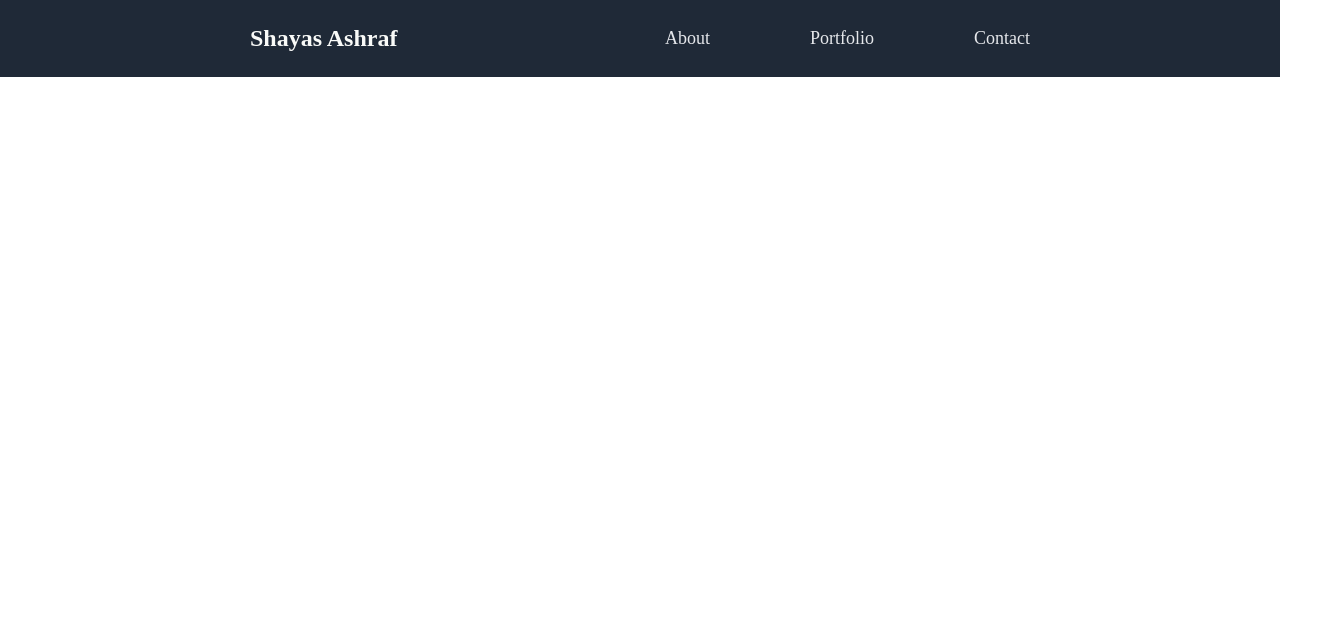
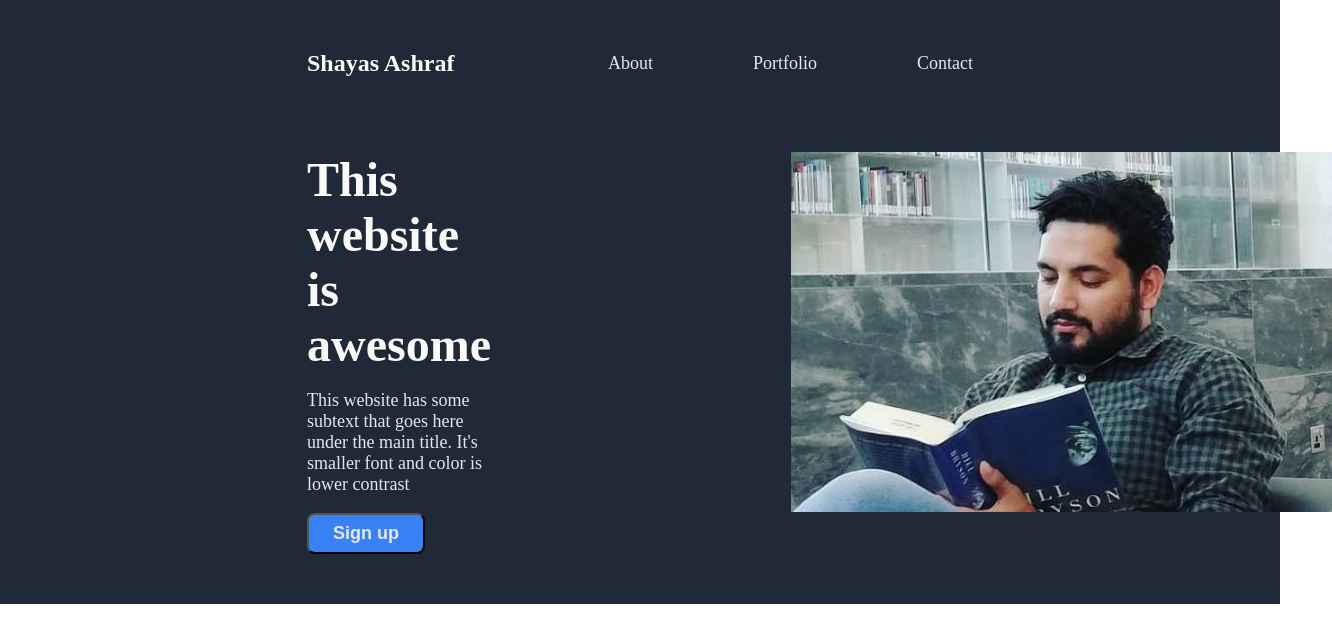
Before and after one commit to shayasgit/landing-page, a plain HTML site: page index.html in a window 1280 px wide. Shown: the whole page, 1332 px wide, since content can reach past the window. Drawn offline with Linux system fonts and the light colour scheme.

Commit message:
Header Hero section
Left side h2, p and button added and right side image added.
Both left, right side aligned with display flex with justify content
space between

```diff
--- a/index.html
+++ b/index.html
@@ -16,6 +16,16 @@
                 <li><a href="#">Contact</a></li>
             </ul>
         </nav>
+        <main>
+            <div class="left">
+                <h2>This website is awesome</h2>
+                <p>This website has some subtext that goes here under the main title. It's smaller font and color is lower contrast</p>
+                <button>Sign up</button>
+            </div>
+            <div class="right">
+                <img src="images/myphoto.jpg" alt="My photo">
+            </div>
+        </main>
     </header>
 </body>
 </html>
--- a/styles/style.css
+++ b/styles/style.css
@@ -5,7 +5,7 @@ body {
 }
 
 .container {
-    padding: 25px 250px;
+    padding: 50px 307px;
 }
 
 header {
@@ -39,3 +39,32 @@ header ul a {
     font-size: 18px;
     text-decoration: none;
 }
+
+header main {
+    display: flex;
+    justify-content: space-between;
+    margin-top: 75px;
+    gap: 300px;
+}
+
+header main h2 {
+    color: #f9faf8;
+    font-size: 48px;
+    font-weight: bolder;
+    padding: 0;
+    margin: 0;
+}
+
+header main p {
+    color: #e5e7eb;
+    font-size: 18px;
+}
+
+header button {
+    background-color: #3882f6;
+    color: #e5e7eb;
+    padding: 8px 24px;
+    font-size: 18px;
+    border-radius: 8px;
+    font-weight: bold;
+}
```
Also changed, not shown: images/myphoto.jpg (added).
